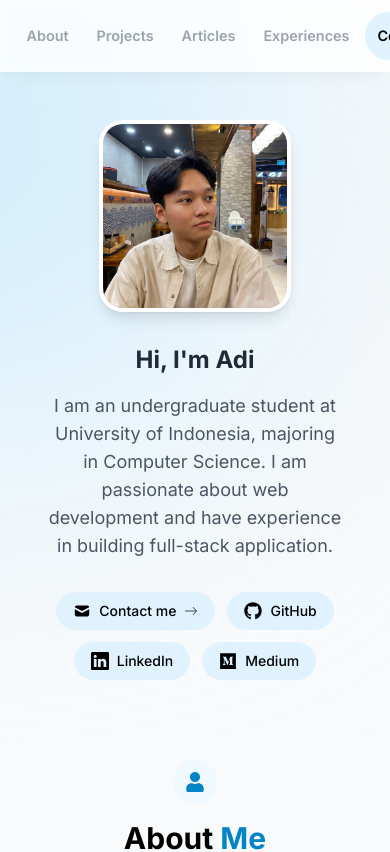
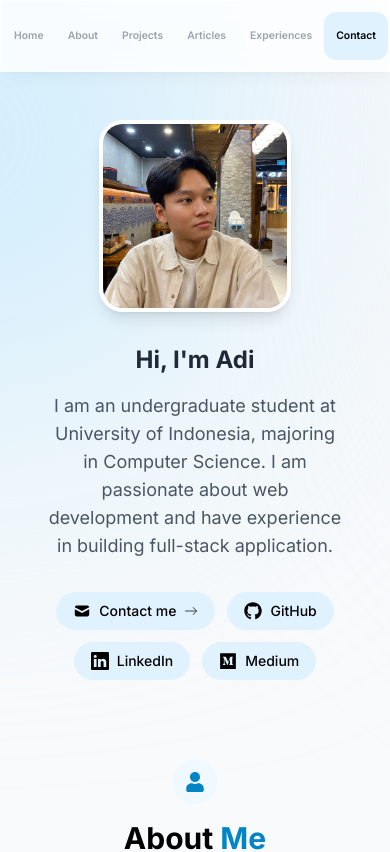
Before and after one commit to prasetyoadii/portofolio, a Next.js app: page / in a window 390 px wide. Shown: the top 852 px of the page. Built offline with nearby package versions, Linux system fonts and the light colour scheme; no server answers.

Commit message:
feat: enhance layout and responsivenes

```diff
--- a/app/layout.tsx
+++ b/app/layout.tsx
@@ -20,7 +20,10 @@ export default function RootLayout({
 }>) {
   return (
     <html lang="en" className="!scroll-smooth">
-      <body className={`${inter.className} bg-gray-50 text-gray-950 relative`}
+      <head>
+        <meta name="viewport" content="width=device-width, initial-scale=1.0, maximum-scale=1.0, user-scalable=no" />
+      </head>
+      <body className={`${inter.className} bg-gray-50 text-gray-950 relative overflow-x-hidden`}
         suppressHydrationWarning
       >
         <div className="bg-sky-200 absolute -z-[100] top-[-7rem] right-[11rem] h-[31.25rem] w-[31.25rem] rounded-full blur-[10rem] sm:w-[68.75rem] "></div>
--- a/app/page.tsx
+++ b/app/page.tsx
@@ -5,7 +5,6 @@ import Experiences from "@/components/experiences";
 import Intro from "@/components/intro";
 import Projects from "@/components/projects";
 import SectionDivider from "@/components/section-divider";
-// import Skills from "@/components/skills";
 
 export default function Home() {
   return (
@@ -16,7 +15,6 @@ export default function Home() {
       <About />
       <Projects />
       <Articles />
-      {/* <Skills /> */}
       <Experiences />
       <Contact />
     </main>
--- a/components/articles.tsx
+++ b/components/articles.tsx
@@ -9,7 +9,7 @@ import { FaBookOpen } from 'react-icons/fa';
 
 export default function Articles() {
     const containerRef = useRef<HTMLDivElement>(null);
-    const { ref } = useSectionInView("Articles");
+    const { ref } = useSectionInView("Articles", 0.2);
 
     return (
         <section
@@ -52,7 +52,7 @@ export default function Articles() {
                     </motion.p>
                 </div>
 
-                <div className="relative">
+                <div className="relative px-[27rem] sm:px-[25rem] md:px-[18rem] lg:px-[4rem] xl:px-0">
                     <div
                         ref={containerRef}
                         className="flex overflow-x-auto scroll-smooth snap-x snap-mandatory gap-3 sm:gap-4 px-1 pb-8 hide-scrollbar"
@@ -64,7 +64,7 @@ export default function Articles() {
                                 whileInView={{ opacity: 1, y: 0 }}
                                 viewport={{ once: true }}
                                 transition={{ duration: 0.4, delay: index * 0.1 }}
-                                className="flex-shrink-0 w-[11rem] sm:w-[11rem] md:w-[20rem] snap-center"
+                                className="flex-shrink-0 w-[11rem] sm:w-[11rem] md:w-[20rem] mx-auto snap-center"
                             >
                                 <Article {...article} />
                             </motion.div>
--- a/components/experiences.tsx
+++ b/components/experiences.tsx
@@ -11,13 +11,13 @@ import { motion } from "framer-motion";
 import { useSectionInView } from "@/lib/hooks";
 
 export default function Experiences() {
-    const { ref } = useSectionInView("Experiences", 0.2);
+    const { ref } = useSectionInView("Experiences", 0.1);
 
     return (
         <section
             ref={ref}
             id="experiences"
-            className="scroll-mt-16 mx-auto max-w-6xl px-4 sm:px-6 py-20"
+            className="scroll-mt-16 mx-auto max-w-6xl px-4 sm:px-6 py-20 mb-15"
         >
             <motion.div
                 className="text-center mb-16"
@@ -77,7 +77,7 @@ export default function Experiences() {
                             <h3 className="text-xl font-bold text-gray-800 mb-1">
                                 {experience.title}
                             </h3>
-                            <ul className="list-disc pl-5 space-y-2 text-gray-600 text-sm sm:text-base">
+                            <ul className="list-disc pl-5 space-y-2 text-gray-600 text-sm sm:text-base ">
                                 {experience.description.split('\n').map((point, i) => (
                                     <li key={i}>{point}</li>
                                 ))}
--- a/components/header.tsx
+++ b/components/header.tsx
@@ -12,15 +12,15 @@ export default function Header() {
         useActiveSectionContext();
 
     return (
-        <header className="z-[999] relative">
+        <header className="z-[999] relative ">
             <motion.div
-                className="fixed top-0 left-1/2 h-[4.5rem] w-full rounded-none border border-white border-opacity-40 bg-white bg-opacity-80 shadow-lg shadow-black/[0.03] backdrop-blur-[0.5rem] sm:top-4 sm:h-[3rem] sm:w-[35rem] sm:rounded-full md:w-[35rem] lg:w-[40rem]"
+                className="fixed top-0 left-1/2 h-[4.5rem] w-full rounded-none border border-white border-opacity-40 bg-white bg-opacity-80 shadow-lg shadow-black/[0.03] backdrop-blur-[0.5rem] sm:top-4 sm:h-[3rem] sm:w-[35rem] sm:rounded-full lg:w-[40rem]"
                 initial={{ y: -100, x: "-50%", opacity: 0 }}
                 animate={{ y: 0, x: "-50%", opacity: 1 }}
             ></motion.div>
 
             <nav className="flex fixed top-0 left-1/2 h-[4.5rem] -translate-x-1/2 sm:top-4 sm:h-[3rem]">
-                <ul className="flex w-[22rem] items-center justify-center gap-1 text-[0.9rem] font-medium sm:w-[initial] sm:gap-3 lg:gap-5">
+                <ul className="flex w-[22rem] items-center justify-center gap-y-1 text-[0.65rem] sm:text-[0.9rem] font-medium sm:w-[initial] sm:flex-nowrap sm:gap-5 ">
                     {links.map((link) => (
                         <motion.li
                             className="h-2/3 flex items-center justify-center relative"
@@ -45,7 +45,7 @@ export default function Header() {
 
                                 {link.name === activeSection && (
                                     <motion.span
-                                        className="bg-sky-100 rounded-full absolute inset-0 -z-10"
+                                        className="bg-sky-100 rounded-xl md:rounded-full absolute inset-0 -z-10"
                                         layoutId="activeSection"
                                         transition={{
                                             type: "spring",
```
